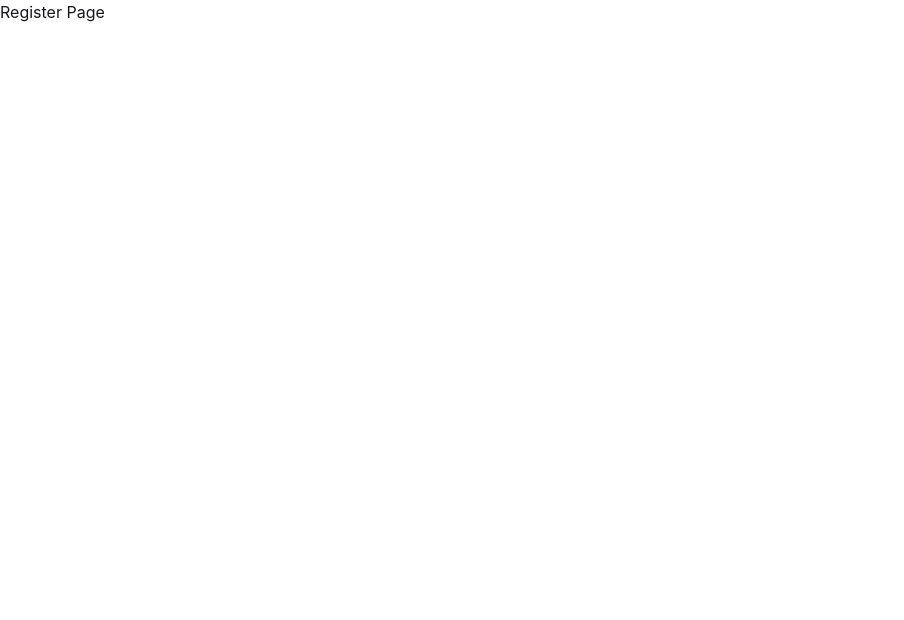
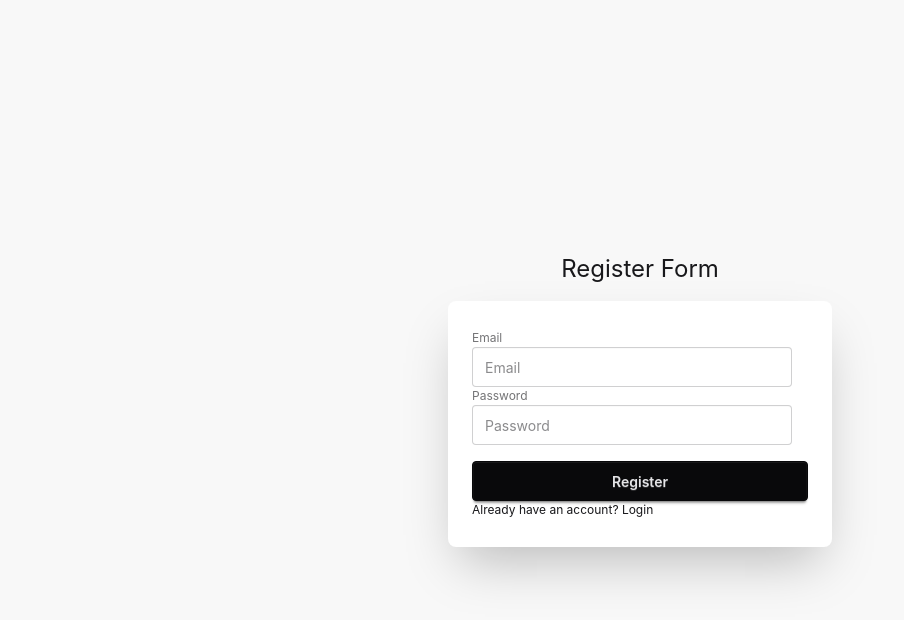
Before and after one commit to BigguyFM98000/frontend-react-app-capstone, a React (Vite) app: page /register in a window 1280 px wide. Shown: the top 620 px of the page, without its empty margins (0-904 px from the left). Built offline with nearby package versions, Linux system fonts and the light colour scheme; no server answers.

Commit message:
added login page, register page and functionality for register with firebase

```diff
--- a/package.json
+++ b/package.json
@@ -11,8 +11,11 @@
   },
   "dependencies": {
     "@tailwindcss/vite": "^4.3.3",
+    "firebase": "^12.17.1",
+    "lucide-react": "^1.31.0",
     "react": "^19.2.8",
     "react-dom": "^19.2.8",
+    "react-icons": "^5.7.0",
     "react-router": "^8.3.0",
     "react-router-dom": "^7.18.2",
     "tailwindcss": "^4.3.3"
--- a/src/App.jsx
+++ b/src/App.jsx
@@ -10,6 +10,7 @@ import UpdateExpensePage from "./pages/UpdateExpensePage"
 import HelpPage from "./pages/HelpPage"
 import NotFoundPage from "./pages/NotFoundPage"
 import ProfilePage from "./pages/ProfilePage"
+import ProtectedRoute from "./components/ProtectedRoute";
 
 function App() {
 
@@ -19,11 +20,15 @@ function App() {
         <Route path='/' element={<WelcomePage />} />
         <Route path='/login' element={<LoginPage />} />
         <Route path='/register' element={<RegisterPage />} />
-        <Route path='/dashboard' element={<DashboardPage />} />
-        <Route path='/add' element={<AddExpensePage />} />
-        <Route path='/update' element={<UpdateExpensePage />} />
-        <Route path='/profile' element={<ProfilePage />} />
-        <Route path='/help' element={<HelpPage />} />
+        <Route path='/dashboard' element={<ProtectedRoute>
+            <DashboardPage />
+          </ProtectedRoute>} />
+        <Route path='/add' element={<ProtectedRoute><AddExpensePage /></ProtectedRoute>} />
+        <Route path='/update' element={<ProtectedRoute>
+            <UpdateExpensePage />
+          </ProtectedRoute>} />
+        <Route path='/profile' element={<ProtectedRoute><ProfilePage /></ProtectedRoute>} />
+        <Route path='/help' element={<ProtectedRoute><HelpPage /></ProtectedRoute>} />
         <Route path='*' element={<NotFoundPage />} />
       </Routes>
     </Fragment>
--- /dev/null
+++ b/src/components/ProtectedRoute.jsx
@@ -0,0 +1,17 @@
+import React from "react";
+import { Navigate } from "react-router-dom";
+import { useUserAuth } from "../context/UserAuthContext.jsx";
+
+const ProtectedRoute = ({ children }) => {
+  const { user } = useUserAuth();
+
+  console.log("Check user in Private: ", user);
+  if (!user) {
+    return (
+      <Navigate to="/login" />
+    );
+  }
+  return children;
+};
+
+export default ProtectedRoute;
--- /dev/null
+++ b/src/context/UserAuthContext.jsx
@@ -0,0 +1,56 @@
+import { createContext, useContext, useEffect, useState } from "react";
+import {
+  createUserWithEmailAndPassword,
+  signInWithEmailAndPassword,
+  onAuthStateChanged,
+  signOut,
+  GoogleAuthProvider,
+  signInWithPopup,
+} from "firebase/auth";
+import { auth } from "../firebase";
+
+const userAuthContext = createContext();
+
+export function UserAuthContextProvider({ children }) {
+  const [user, setUser] = useState({});
+
+  function logIn(email, password) {
+    return signInWithEmailAndPassword(auth, email, password);
+  }
+
+  function signUp(email, password) {
+    return createUserWithEmailAndPassword(auth, email, password);
+  }
+
+  function logOut() {
+    return signOut(auth);
+  }
+
+  function googleSignIn() {
+    const googleAuthProvider = new GoogleAuthProvider();
+    return signInWithPopup(auth, googleAuthProvider);
+  }
+
+  useEffect(() => {
+    const unsubscribe = onAuthStateChanged(auth, (currentuser) => {
+      console.log("Auth", currentuser);
+      setUser(currentuser);
+    });
+
+    return () => {
+      unsubscribe();
+    };
+  }, []);
+
+  return (
+    <userAuthContext.Provider
+      value={{ user, logIn, signUp, logOut, googleSignIn }}
+    >
+      {children}
+    </userAuthContext.Provider>
+  );
+}
+
+export function useUserAuth() {
+  return useContext(userAuthContext);
+}
--- /dev/null
+++ b/src/firebase.js
@@ -0,0 +1,18 @@
+// Import the functions you need from the SDKs you need
+import { initializeApp } from "firebase/app";
+import{getAuth} from "firebase/auth";
+
+// Your web app's Firebase configuration
+const firebaseConfig = {
+  apiKey: import.meta.env.VITE_APIKEY,
+  authDomain: import.meta.env.VITE_AUTHDOMAIN,
+  projectId: import.meta.env.VITE_PROJECTID,
+  storageBucket: import.meta.env.VITE_STORAGEBUCKET,
+  messagingSenderId: import.meta.env.VITE_MESSAGINGSENDERID,
+  appId: import.meta.env.VITE_APPID
+};
+
+// Initialize Firebase
+const app = initializeApp(firebaseConfig);
+export const auth = getAuth(app);
+export default app;
--- a/src/main.jsx
+++ b/src/main.jsx
@@ -1,13 +1,16 @@
-import { StrictMode } from 'react'
-import { createRoot } from 'react-dom/client'
-import './index.css'
-import App from './App.jsx'
-import { BrowserRouter } from "react-router"
+import { StrictMode } from "react";
+import { createRoot } from "react-dom/client";
+import "./index.css";
+import App from "./App.jsx";
+import { BrowserRouter } from "react-router";
+import { UserAuthContextProvider } from "./context/UserAuthContext.jsx";
 
-createRoot(document.getElementById('root')).render(
+createRoot(document.getElementById("root")).render(
   <StrictMode>
     <BrowserRouter>
-      <App />
+      <UserAuthContextProvider>
+        <App />
+      </UserAuthContextProvider>
     </BrowserRouter>
   </StrictMode>,
-)
+);
--- a/src/pages/LoginPage.jsx
+++ b/src/pages/LoginPage.jsx
@@ -1,8 +1,34 @@
-
+import {Fragment} from "react";
+import { Link, useNavigate } from "react-router"
 
 const LoginPage = () => {
+    const navigate = useNavigate();
+
     return (
-        <h1>Login Page</h1>
+        <Fragment>
+            <div className="bg-base-200" onClick={() => navigate("/")}>
+               <span className="text-xl rounded p-4 bg-amber-50 text-black">Back to welcome</span>
+            </div>
+
+            <div className="hero bg-base-200 min-h-screen">
+          <div className="hero-content flex-col lg:flex-col lg:w-full">
+            <h1 className="text-2xl">Login Form</h1>
+            <div className="card bg-base-100 w-full max-w-sm shrink-0 shadow-2xl">
+              <div className="card-body">
+                <fieldset className="fieldset">
+                  <label className="label">Email</label>
+                  <input type="email" className="input" placeholder="Email" />
+                  <label className="label">Password</label>
+                  <input type="password" className="input" placeholder="Password" />
+
+                  <button className="btn btn-neutral mt-4">Login</button>
+                  <div>Don't have an account?<Link to={"/register"} className="text-blue link link-hover"> Register</Link></div>
+                </fieldset>
+              </div>
+            </div>
+          </div>
+        </div>
+        </Fragment>
     )
 }
 
--- a/src/pages/RegisterPage.jsx
+++ b/src/pages/RegisterPage.jsx
@@ -1,9 +1,59 @@
-
+import { Fragment, useState } from "react";
+import { Link, useNavigate } from "react-router";
+import { useUserAuth } from "../context/UserAuthContext.jsx";
 
 const RegisterPage = () => {
-    return (
-        <h1>Register Page</h1>
-    )
-}
+  const [email, setEmail] = useState("");
+  const [error, setError] = useState("");
+  const [password, setPassword] = useState("");
+  const { signUp } = useUserAuth();
+  const navigate = useNavigate();
+
+  const handleSubmit = async (e) => {
+    e.preventDefault();
+    setError("");
+    try {
+      await signUp(email, password);
+      navigate("/login");
+    } catch (err) {
+      setError(err.message);
+    }
+  };
+
+  return (
+    <div className="hero bg-base-200 min-h-screen">
+      <div className="hero-content flex-col lg:flex-col lg:w-full">
+        {error && <Alert variant="danger">{error}</Alert>}
+        <h1 className="text-2xl">Register Form</h1>
+        <div className="card bg-base-100 w-full max-w-sm shrink-0 shadow-2xl">
+          <div className="card-body">
+            <fieldset className="fieldset">
+              <form onSubmit={handleSubmit}>
+                <label className="label">Email</label>
+                <input type="email" className="input" placeholder="Email" onChange={(e) => setEmail(e.target.value)}/>
+                <label className="label">Password</label>
+                <input
+                  type="password"
+                  className="input"
+                  placeholder="Password"
+                  onChange={(e) => setPassword(e.target.value)}
+                />
+
+                <button className="btn btn-neutral mt-4 w-full" type="submit">Register</button>
+                <div>
+                  Already have an account?
+                  <Link to={"/login"} className="text-blue link link-hover">
+                    {" "}
+                    Login
+                  </Link>
+                </div>
+              </form>
+            </fieldset>
+          </div>
+        </div>
+      </div>
+    </div>
+  );
+};
 
 export default RegisterPage;
```
Also changed, not shown: 2 other files (tests, documents, lock files or other folders).
